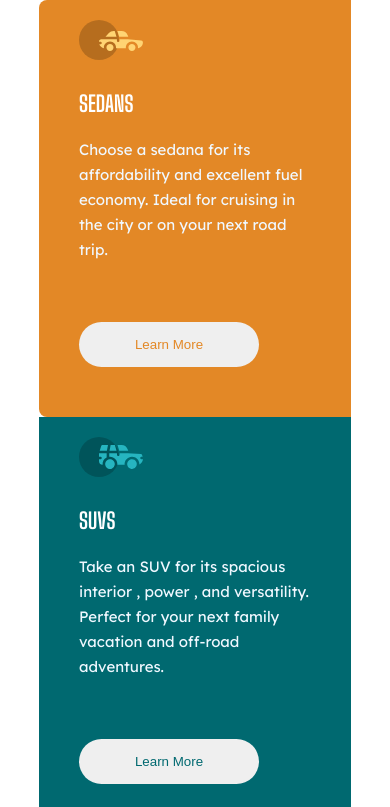
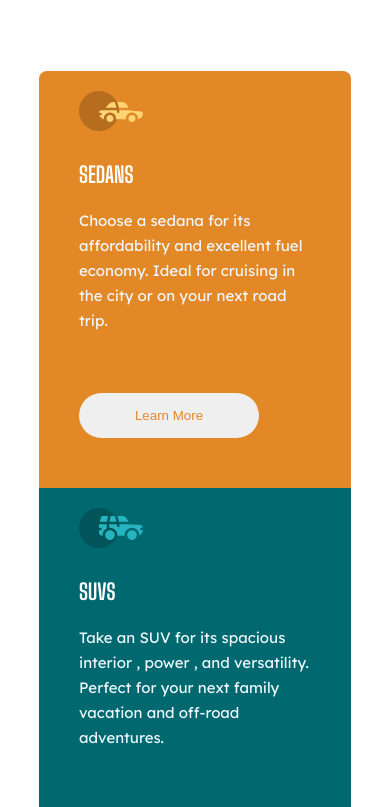
Before and after one commit to unaygney/cardComponent, a plain HTML site: page index.html in a window 390 px wide. Shown: the top 807 px of the page. Drawn offline with Linux system fonts and the light colour scheme.

Commit message:
Update style.css

```diff
--- a/style.css
+++ b/style.css
@@ -6,34 +6,39 @@ font-family: 'Lexend Deca', sans-serif; */
 
 /* reset */
 
-*{
+* {
     padding: 0;
     margin: 0;
     box-sizing: border-box;
 }
 
-body{
-    width: 100vw;
-    height: 100vh;
+html,
+body {
+    width: 100%;
+    height: 100%;
+}
+
+body {
     display: flex;
     align-items: center;
     justify-content: center;
 
 }
 
-.container{
+.container {
     border-radius: 8px;
-    width: 80%;
+    width: 70%;
 
 }
-.card h3{
+
+.card h3 {
     font-family: 'Big Shoulders Display', cursive;
     font-weight: 700;
     font-size: 22px;
     margin-bottom: 20px;
 }
 
-.card p{
+.card p {
     color: aliceblue;
     line-height: 25px;
     font-family: 'Lexend Deca', sans-serif;
@@ -41,7 +46,8 @@ body{
     margin-bottom: 60px;
 
 }
-button{
+
+button {
     border: 0;
     width: 180px;
     height: 45px;
@@ -51,20 +57,22 @@ button{
 }
 
 
-button:hover{
+button:hover {
     opacity: 0.8;
 }
 
-button:active{
+button:active {
     transform: scale(1.1);
 }
-.container .cards{
+
+.container .cards {
     display: flex;
     justify-content: center;
 
 }
+
 /* Card -1  */
-.cards .card-1{
+.cards .card-1 {
     background-color: hsl(31, 77%, 52%);
     padding: 20px 40px;
     color: #fff;
@@ -73,7 +81,7 @@ button:active{
 
 }
 
-.card-1 .icon{
+.card-1 .icon {
     width: 50px;
     height: 50px;
     border-radius: 50%;
@@ -82,7 +90,7 @@ button:active{
 
 }
 
-.card-1 .icon::before{
+.card-1 .icon::before {
     content: url(./images/icon-sedans.svg);
     position: absolute;
 
@@ -91,27 +99,28 @@ button:active{
 
 
 
-.card-1 button{
-    color:  hsl(31, 77%, 52%);
+.card-1 button {
+    color: hsl(31, 77%, 52%);
 
 }
 
 /* Card -2  */
 
-.cards .card-2 .icon{
+.cards .card-2 .icon {
     width: 50px;
     height: 50px;
     border-radius: 50%;
     margin-bottom: 20px;
     position: relative;
 }
-.card-2 .icon::before{
+
+.card-2 .icon::before {
     content: url(./images/icon-suvs.svg);
     position: absolute;
 
 }
 
-.cards .card-2{
+.cards .card-2 {
     background-color: hsl(184, 100%, 22%);
     padding: 20px 40px;
     color: #fff;
@@ -120,7 +129,7 @@ button:active{
 }
 
 
-.card-2 button{
+.card-2 button {
     color: hsl(184, 100%, 22%);
 
 
@@ -128,21 +137,22 @@ button:active{
 
 /* Card -3  */
 
-.cards .card-3 .icon{
+.cards .card-3 .icon {
     width: 50px;
     height: 50px;
     border-radius: 50%;
     margin-bottom: 20px;
     position: relative;
 }
-.card-3 .icon::before{
+
+.card-3 .icon::before {
     content: url(./images/icon-luxury.svg);
     position: absolute;
 
 }
 
-.cards .card-3{
-    background-color:hsl(179, 100%, 13%);
+.cards .card-3 {
+    background-color: hsl(179, 100%, 13%);
     padding: 20px 40px;
     color: #fff;
 
@@ -150,18 +160,36 @@ button:active{
 
 }
 
-.card-3 button{
+.card-3 button {
     color: hsl(179, 100%, 13%);
 
 
 }
+
 @media screen and (max-width: 600px) {
-.container{
+
+    body {
+        padding: 2rem 0 ;
+    }
+
+    .container {
         width: 80%;
-    height: 100vh;
+        height: 90%;
+
+
 
     }
-.container .cards{
+
+    .cards .card-1 {
+        border-radius: 8px 8px 0 0;
+    }
+
+    .cards .card-3 {
+        border-radius: 0 0 8px 8px;
+        margin-bottom: 2rem;
+    }
+
+    .container .cards {
         flex-direction: column;
     }
 
```
Lines whose indentation alone changed are shown as unchanged.
